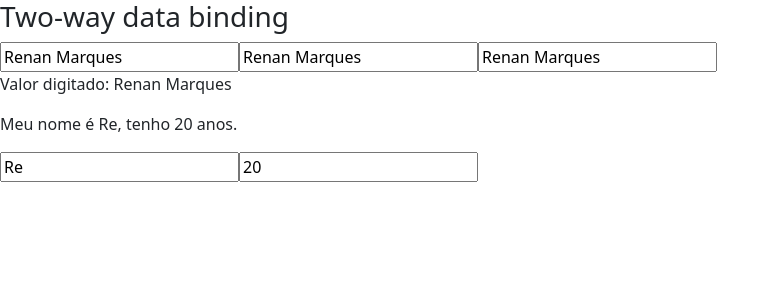
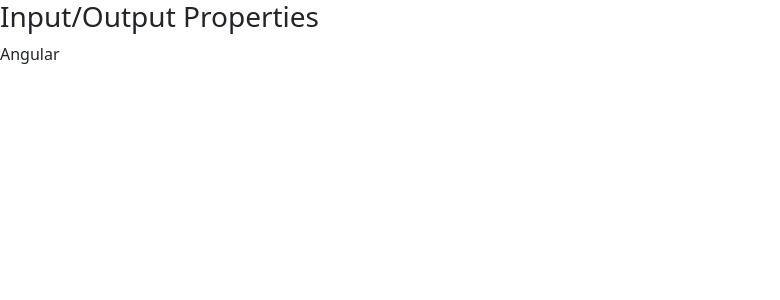
Before and after one commit to Re04nan/angular-learning, an Angular app in the folder data-binding/: page / in a window 1280 px wide. Shown: the top 300 px of the page, without its empty margins (0-780 px from the left). Built offline with nearby package versions, Linux system fonts and the light colour scheme.

Commit message:
Adicionando exemplo prático e resumo do input properties

```diff
--- a/data-binding/src/app/app.module.ts
+++ b/data-binding/src/app/app.module.ts
@@ -5,11 +5,13 @@
 import { AppRoutingModule } from './app-routing.module';
 import { AppComponent } from './app.component';
 import { DataBindingComponent } from './data-binding/data-binding.component';
+import { InputPropertyComponent } from './input-property/input-property.component';
 
 @NgModule({
   declarations: [
     AppComponent,
-    DataBindingComponent
+    DataBindingComponent,
+    InputPropertyComponent
   ],
   imports: [
     BrowserModule,
--- a/data-binding/src/app/data-binding/data-binding.component.html
+++ b/data-binding/src/app/data-binding/data-binding.component.html
@@ -63,7 +63,7 @@
             Passe o Mouse sobre mim
         </span>
     </article>
-</section>-->
+</section>
 <section class="two-way-binding">
     <article>
         <h3>Two-way data binding</h3>
@@ -88,4 +88,10 @@
             <input type="text" [(ngModel)]="person.age"/>
         </div>
     </article>
+</section>-->
+<section class="input-output-properties">
+    <article>
+        <h3>Input/Output Properties</h3>
+        <app-course [course]="courseName"></app-course>
+    </article>
 </section>
--- a/data-binding/src/app/data-binding/data-binding.component.ts
+++ b/data-binding/src/app/data-binding/data-binding.component.ts
@@ -20,6 +20,7 @@
   valueActual: string = '';
   valueSave: string = '';
   isMouseOver: boolean = false;
+  courseName: string = 'Angular';
 
   person: any = {
     name: 'Re',
--- /dev/null
+++ b/data-binding/src/app/input-property/input-property.component.html
@@ -0,0 +1 @@
+<p>{{ nameCourse }}</p>
--- /dev/null
+++ b/data-binding/src/app/input-property/input-property.component.ts
@@ -0,0 +1,18 @@
+import { Component, Input, OnInit } from '@angular/core';
+
+@Component({
+  selector: 'app-course',
+  templateUrl: './input-property.component.html',
+  styleUrls: ['./input-property.component.scss'],
+  //inputs: ['nameCourse:course']
+})
+export class InputPropertyComponent implements OnInit {
+
+  @Input('course') nameCourse: string = '';
+
+  constructor() { }
+
+  ngOnInit(): void {
+  }
+
+}
```
Also changed, not shown: data-binding/src/app/input-property/input-property.component.scss (added), 2 other files (tests, documents, lock files or other folders).
